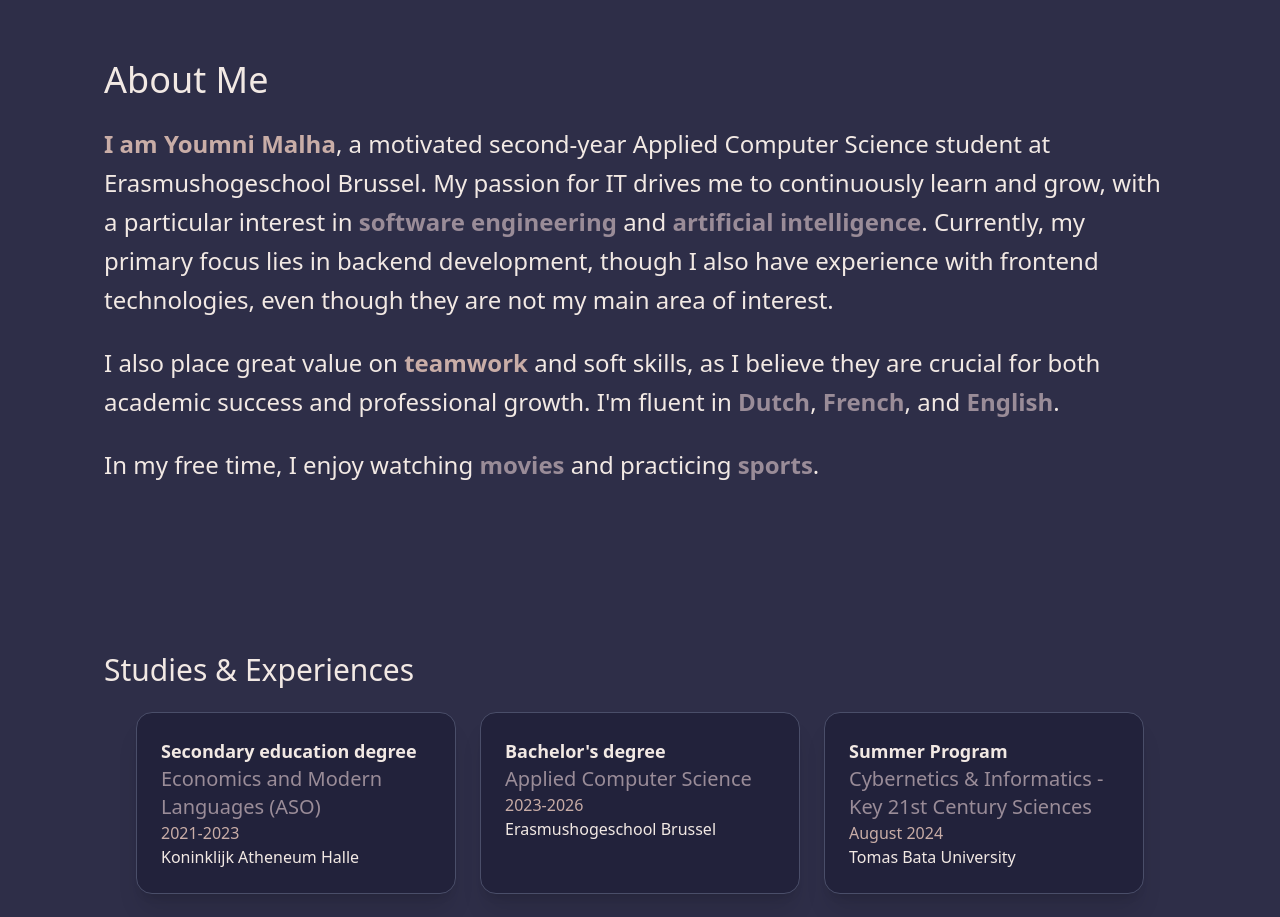
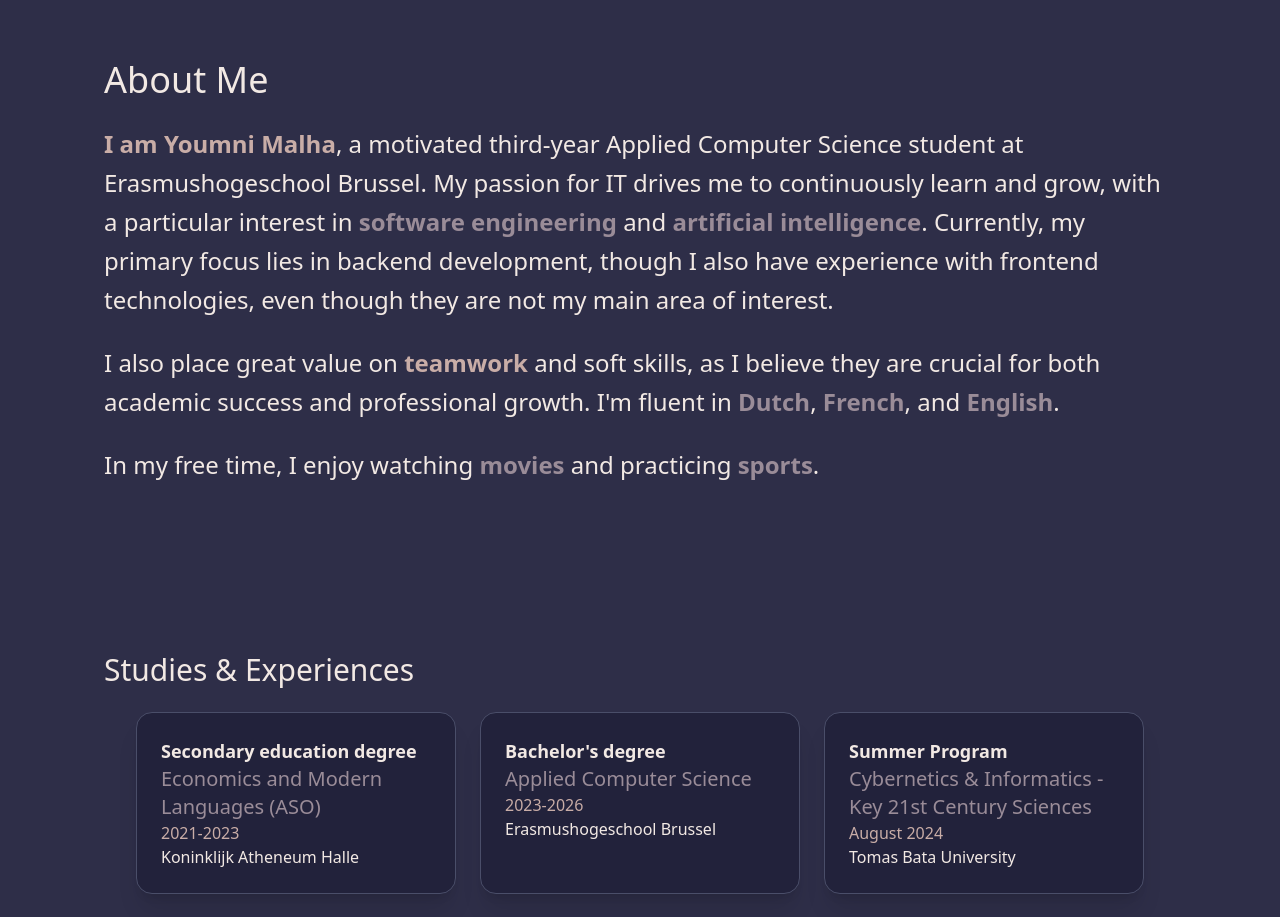
Before and after one commit to youmni/portfolio-youmni, a React (Vite) app: page / in a window 1280 px wide. Shown: the part 2160-3077 px from the top of the page. Built offline with nearby package versions, Linux system fonts and the light colour scheme.

Commit message:
Update year in About Me section

```diff
--- a/src/components/About.jsx
+++ b/src/components/About.jsx
@@ -7,7 +7,7 @@ const About = () => {
 
       <p className="text-2xl leading-relaxed">
         <span className="text-[#c9ada7] font-semibold">I am Youmni Malha</span>, a
-        motivated second-year Applied Computer Science student at
+        motivated third-year Applied Computer Science student at
         Erasmushogeschool Brussel. My passion for IT drives me to continuously
         learn and grow, with a particular interest in{" "}
         <span className="text-[#9a8c98] font-semibold">software engineering</span>{" "}
```
